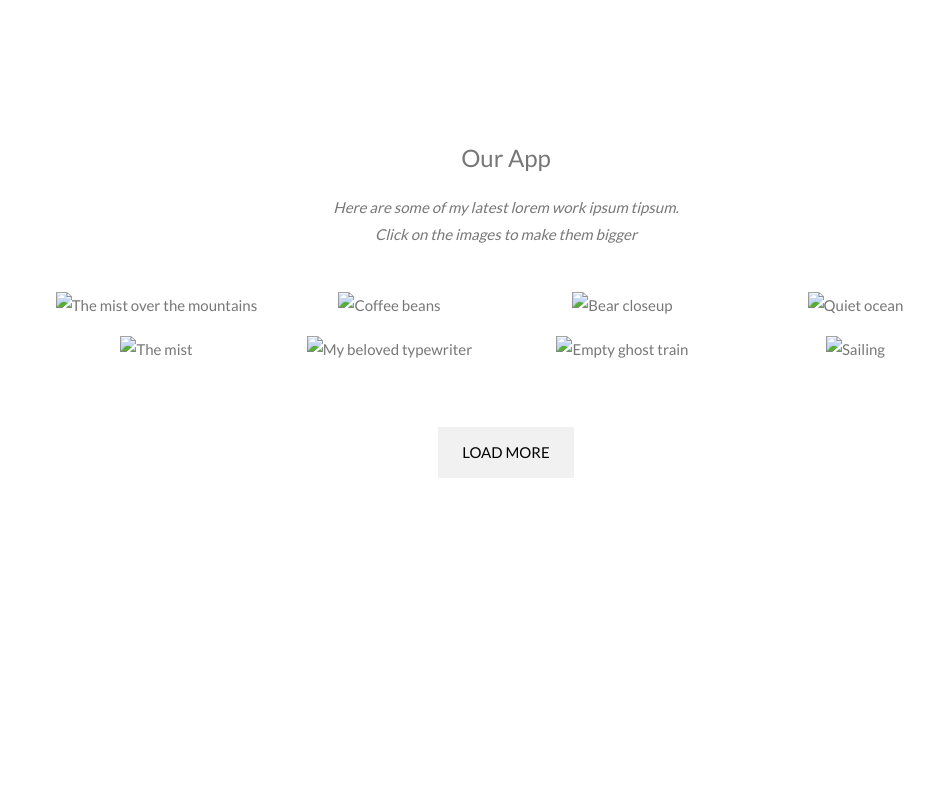
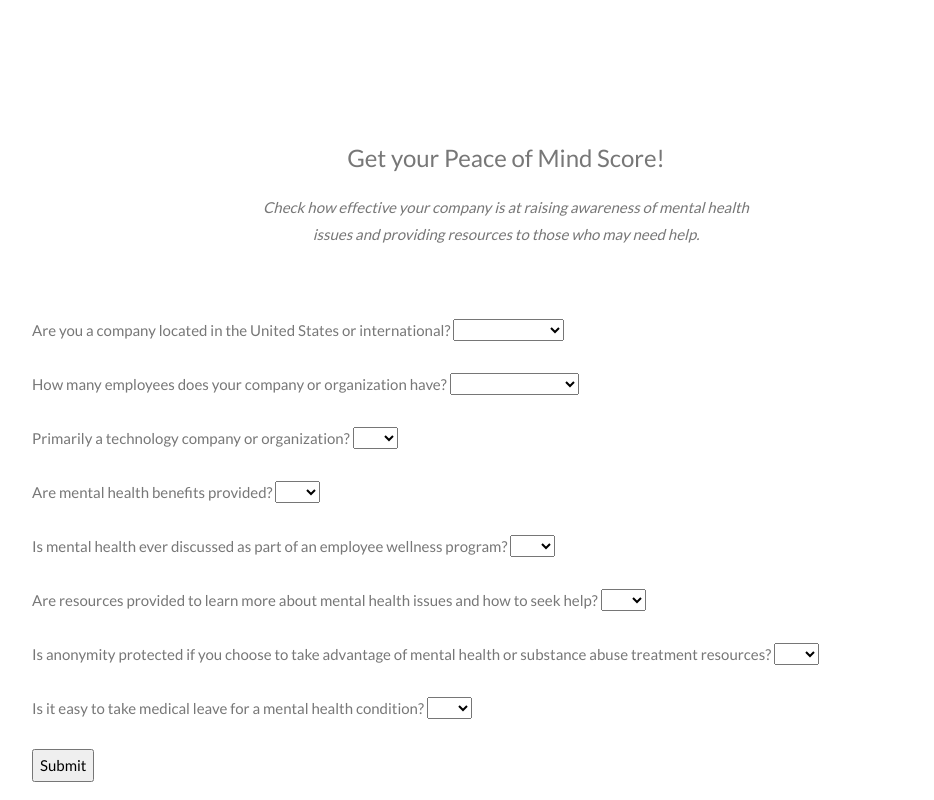
Before and after one commit to jennyxue97/peaceofmind, a plain HTML site: page index.html in a window 1280 px wide. Shown: the part 2400-3200 px from the top of the page, without its empty margins (134-1068 px from the left). Drawn offline with nearby package versions, Linux system fonts and the light colour scheme; some packages are replaced by stand-ins of ours.

Commit message:
basic form input

```diff
--- a/index.html
+++ b/index.html
@@ -146,47 +146,71 @@ body, html {
 
 <!-- Container (App Section) -->
 <div class="w3-content w3-container w3-padding-64" id="app">
-  <h3 class="w3-center">Our App</h3>
-  <p class="w3-center"><em>Here are some of my latest lorem work ipsum tipsum.<br> Click on the images to make them bigger</em></p><br>
+  <h3 class="w3-center">Get your Peace of Mind Score!</h3>
+  <p class="w3-center"><em>Check how effective your company is at raising awareness of mental health <br>issues and providing resources to those who may need help.</em></p></br>
 
-  <!-- Responsive Grid. Four columns on tablets, laptops and desktops. Will stack on mobile devices/small screens (100% width) -->
-  <div class="w3-row-padding w3-center">
-    <div class="w3-col m3">
-      <img src="/w3images/p1.jpg" style="width:100%" onclick="onClick(this)" class="w3-hover-opacity" alt="The mist over the mountains">
-    </div>
+  <form>
+    <br><label>Are you a company located in the United States or international?</label>
+    <select id="country">
+        <option value="blank"></option>
+        <option value="United States">United States</option>
+        <option value="International">International</option>
+    </select></br>
 
-    <div class="w3-col m3">
-      <img src="/w3images/p2.jpg" style="width:100%" onclick="onClick(this)" class="w3-hover-opacity" alt="Coffee beans">
-    </div>
+    <br><label>How many employees does your company or organization have?</label>
+    <select id="employees">
+        <option value="blank"></option>
+        <option value="1-5">1-5</option>
+        <option value="6-25">6-25</option>
+        <option value="26-100">26-100</option>
+        <option value="100-500">100-500</option>
+        <option value="MoreThan1000">More than 1000</option>
+    </select></br>
 
-    <div class="w3-col m3">
-      <img src="/w3images/p3.jpg" style="width:100%" onclick="onClick(this)" class="w3-hover-opacity" alt="Bear closeup">
-    </div>
+    <br><label>Primarily a technology company or organization?</label>
+    <select id="tech">
+        <option value="blank"></option>
+        <option value="TechYes">Yes</option>
+        <option value="TechNo">No</option>
+    </select></br>
 
-    <div class="w3-col m3">
-      <img src="/w3images/p4.jpg" style="width:100%" onclick="onClick(this)" class="w3-hover-opacity" alt="Quiet ocean">
-    </div>
-  </div>
+    <br><label>Are mental health benefits provided?</label>
+    <select id="benefits">
+        <option value="blank"></option>
+        <option value="BenefitsYes">Yes</option>
+        <option value="BenefitsNo">No</option>
+    </select></br>
 
-  <div class="w3-row-padding w3-center w3-section">
-    <div class="w3-col m3">
-      <img src="/w3images/p5.jpg" style="width:100%" onclick="onClick(this)" class="w3-hover-opacity" alt="The mist">
-    </div>
+    <br><label>Is mental health ever discussed as part of an employee wellness program?</label>
+    <select id="wellness">
+        <option value="blank"></option>
+        <option value="WellnessYes">Yes</option>
+        <option value="WellnessNo">No</option>
+    </select></br>
 
-    <div class="w3-col m3">
-      <img src="/w3images/p6.jpg" style="width:100%" onclick="onClick(this)" class="w3-hover-opacity" alt="My beloved typewriter">
-    </div>
+    <br><label>Are resources provided to learn more about mental health issues and how to seek help?</label>
+    <select id="help">
+        <option value="blank"></option>
+        <option value="HelpYes">Yes</option>
+        <option value="HelpNo">No</option>
+    </select></br>
 
-    <div class="w3-col m3">
-      <img src="/w3images/p7.jpg" style="width:100%" onclick="onClick(this)" class="w3-hover-opacity" alt="Empty ghost train">
-    </div>
+    <br><label>Is anonymity protected if you choose to take advantage of mental health or substance abuse treatment resources?</label>
+    <select id="anonymity">
+        <option value="blank"></option>
+        <option value="AnonymityYes">Yes</option>
+        <option value="AnonymityNo">No</option>
+    </select></br>
 
-    <div class="w3-col m3">
-      <img src="/w3images/p8.jpg" style="width:100%" onclick="onClick(this)" class="w3-hover-opacity" alt="Sailing">
-    </div>
-    <button class="w3-button w3-padding-large w3-light-grey" style="margin-top:64px">LOAD MORE</button>
-  </div>
-</div>
+    <br><label>Is it easy to take medical leave for a mental health condition?</label>
+    <select id="leave">
+        <option value="blank"></option>
+        <option value="LeaveYes">Yes</option>
+        <option value="LeaveNo">No</option>
+    </select></br>
+
+    <br><input type="button" id="submit_button" value="Submit" /> </br>
+  </form>
 
 <!-- Modal for full size images on click-->
 <div id="modal01" class="w3-modal w3-black" onclick="this.style.display='none'">
```
